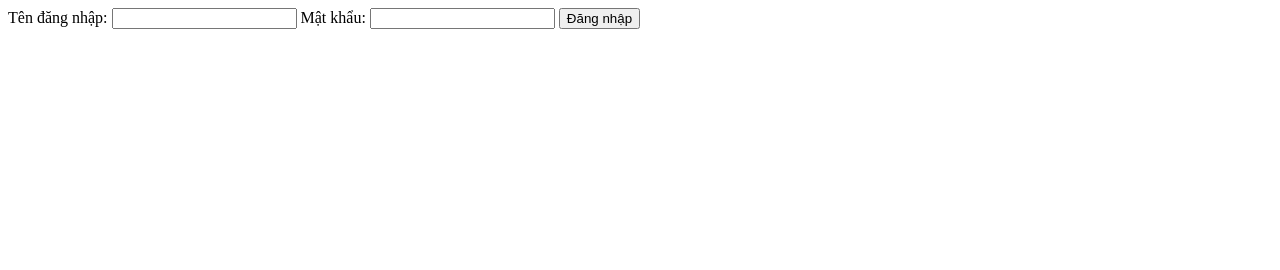
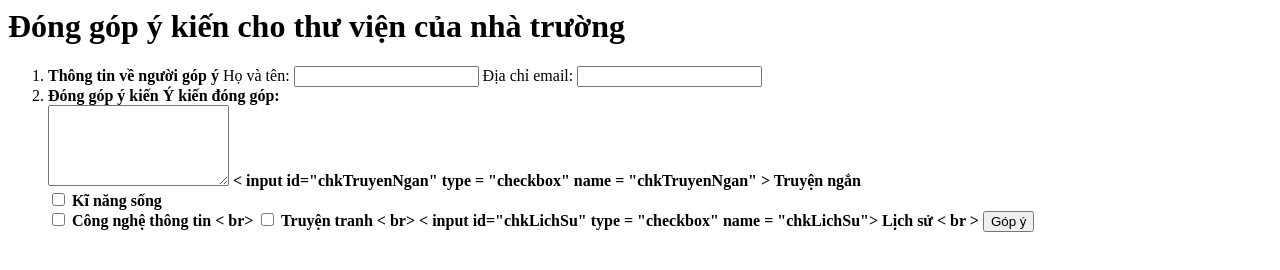
Before and after one commit to HoaiBaoBoris/HoaiBao12A, a plain HTML site: page index.html in a window 1280 px wide. Drawn offline with Linux system fonts and the light colour scheme.

Commit message:
Update index.html

```diff
--- a/index.html
+++ b/index.html
@@ -1,16 +1,30 @@
 <html>
   <head>
     <meta charset="utf-8">
-    <title> Sukacheo </title>
+    <link href="../style.css"rel="stylesheet" type ="text/css">
   </head>
   <body>
+    <h1> Đóng góp ý kiến cho thư viện của nhà trường </h1>
     <form>
-      <label>Tên đăng nhập: </label>
-      <input type="text" id="username" name="username">
-      <label> Mật khẩu: </label>
-      <input type="text" id="password" name="password">
-      <button type="submit" onlick=login()> Đăng nhập </button>
+      <form action="Bai7-NV3.html" method="GET/POST"></form>
+      <ol>
+        <li><b> Thông tin về người góp ý </b>
+              <label> Họ và tên: </label>
+      <input type="text" id="hoten" name="hoten">
+         <label> Địa chỉ email: </label>
+      <input type="text" id="email" name="email"></li>
+     <li><b> Đóng góp ý kiến <b></b>
+         <label> Ý kiến đóng góp: </label><br>
+      <textarea id="yk" name="yk" rows="5" clos="50" ></textarea>
+      < input id="chkTruyenNgan" type = "checkbox" name = "chkTruyenNgan" > Truyện ngắn <br>
+       <input id="chkKiNang" type = "checkbox" name = "chkKiNang"> Kĩ năng sống <br>
+       <input id="chkCNTT" type = "checkbox" name = "chkCNTT"> Công nghệ thông tin < br>
+       <input id="chkTruyenTranh" type = "checkbox" name = "chkTruyenTranh"> Truyện tranh < br>
+       < input id="chkLichSu" type = "checkbox" name = "chkLichSu"> Lịch sử < br >
+       <input type="submit" name="cmd" value="Góp ý">
+     </li>
+
+      </ol>
     </form>
-    <script src="script.js"></script>
   </body>
 </html>
```
